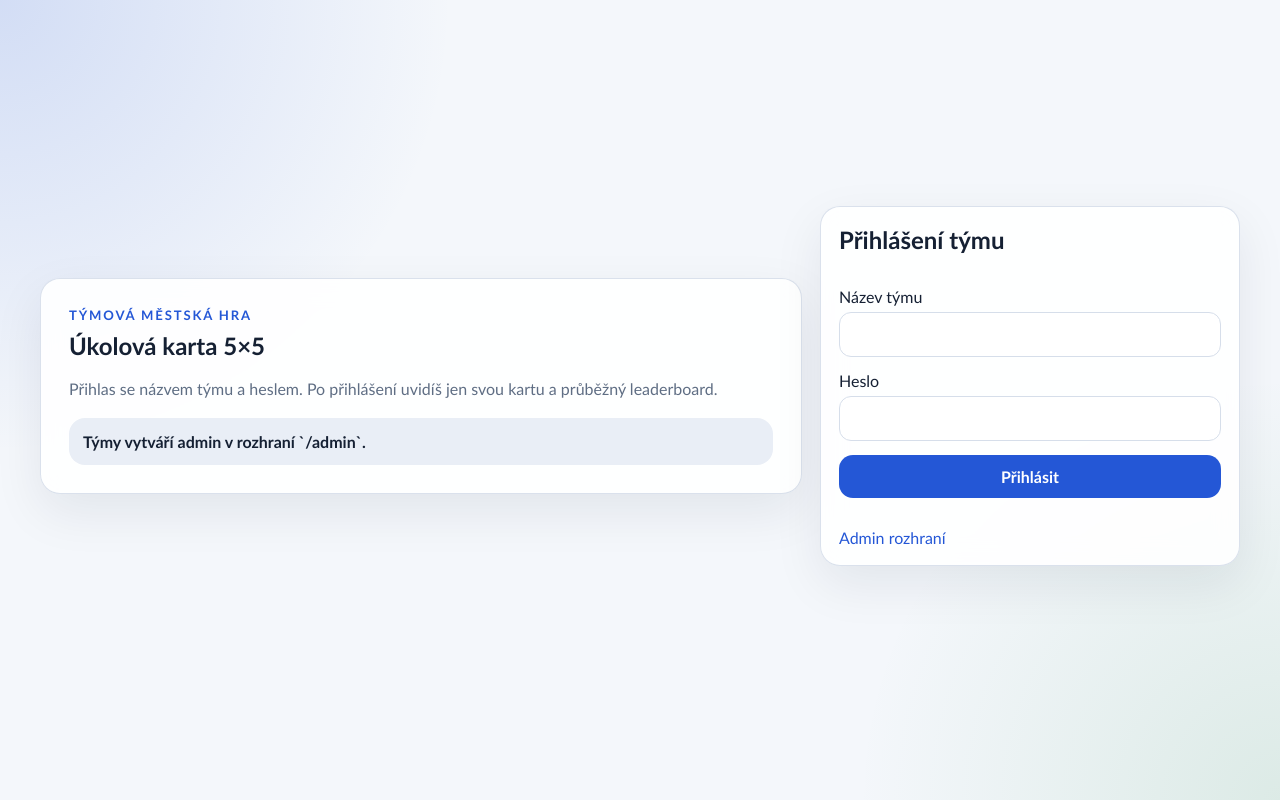
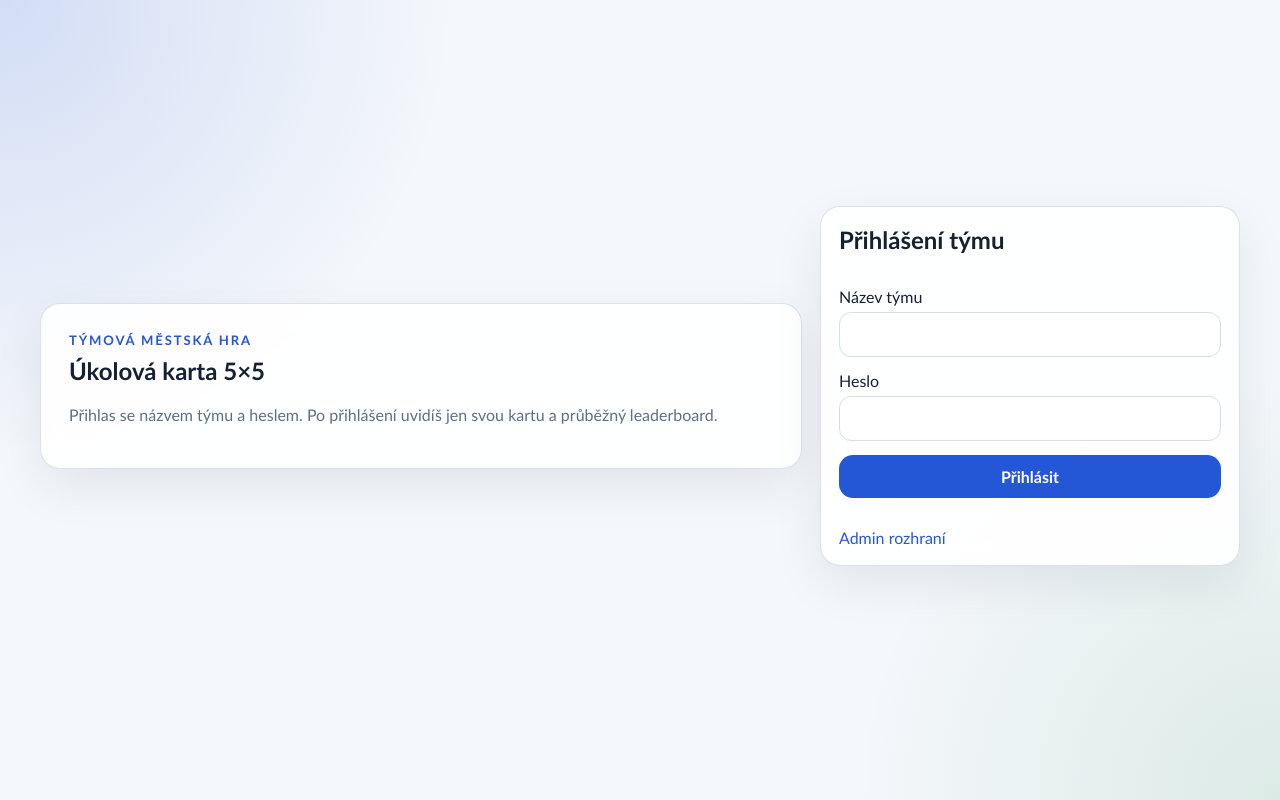
Before and after one commit to falcon128/Rs-akce-05_26, a website: page public/login.html in a window 1280 px wide. Drawn offline with Linux system fonts and the light colour scheme.

Commit message:
Remove admin hint from login

```diff
--- a/public/login.html
+++ b/public/login.html
@@ -14,9 +14,6 @@
         <p class="lead">
           Přihlas se názvem týmu a heslem. Po přihlášení uvidíš jen svou kartu a průběžný leaderboard.
         </p>
-        <div class="hint-box">
-          <strong>Týmy vytváří admin v rozhraní `/admin`.</strong>
-        </div>
       </section>
 
       <section class="panel form-panel">
```
